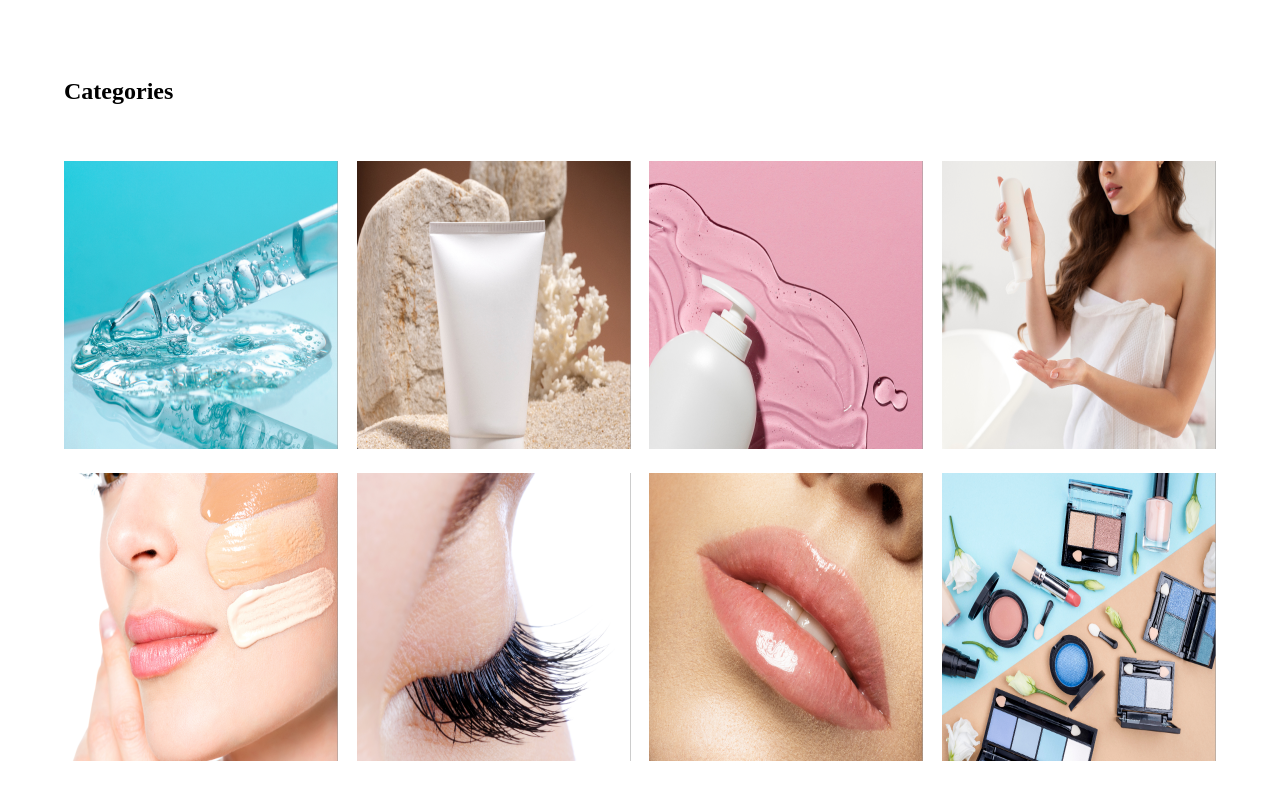
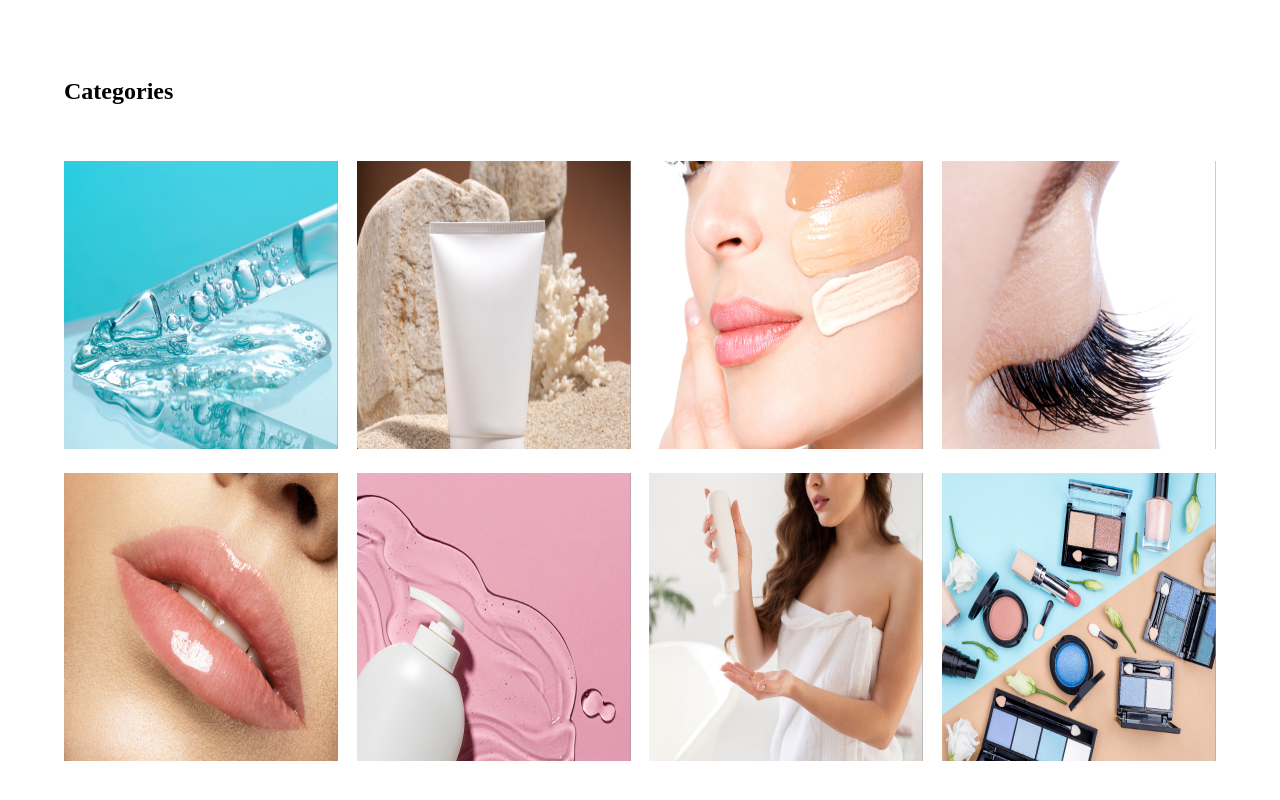
Before and after one commit to TEAM2-FORCE/force_fe, a React (Create React App) app: page / in a window 1280 px wide. Shown: the part 482-1282 px from the top of the page. Built offline with nearby package versions, Linux system fonts and the light colour scheme.

Commit message:
refactor: Home 코드 정리 및 CategorySection 파일로 내용 이동

```diff
--- /dev/null
+++ b/src/components/home/CategorySection.js
@@ -0,0 +1,83 @@
+import React from 'react'
+import { styled } from 'styled-components';
+import { useNavigate } from 'react-router-dom';
+import moisturizer from "../../img/Moisturizer.png";
+import suncare from "../../img/SunCare.png";
+import mask from "../../img/Mask.png";
+import eye from "../../img/Eye.png";
+import face from "../../img/Face.png";
+import lip from "../../img/Lip.png";
+import cleanser from "../../img/Cleanser.png";
+import all from "../../img/AllProducts.png";
+
+const CategorySection = ({whereTo, name}) => {
+  const navigate = useNavigate();
+  const goto = (where) => {
+    navigate(`/${where}`);
+  };
+  const imageMapping = {
+    moisturizer: moisturizer,
+    suncare: suncare,
+    mask: mask,
+    eye: eye,
+    face: face,
+    lip: lip,
+    cleanser: cleanser,
+    all: all,
+  };
+  return (
+    <>
+    <ImageWrapper onClick={() => goto(whereTo)}>
+    <Image src={imageMapping[whereTo]} alt="Image" />
+      <TextContainer>
+        <h3>{name}</h3>
+      </TextContainer>
+    </ImageWrapper>
+    </>
+  )
+}
+
+export default CategorySection;
+
+const ImageWrapper = styled.div`
+  position: relative;
+  display: inline-block; //인라인 블록을 해주어야 요소들끼리 겹치게 만들어줄 수 있음!!
+  width: 23.8%;
+  height: 48%;
+  color: white;
+  display: flex;
+  justify-content: center;
+  align-items: center;
+  border: none;
+  &:hover {
+    cursor: pointer;
+  }
+`;
+
+const Image = styled.img`
+  width: 100%;
+  height: 100%;
+  top: 0;
+  left: 0;
+  z-index: 1;
+  border: none;
+  &:hover {
+    cursor: pointer;
+    z-index: 0;
+  }
+`;
+
+const TextContainer = styled.div`
+  position: absolute;
+  width: 100%;
+  height: 100%;
+  color: white;
+  display: flex;
+  justify-content: center;
+  align-items: center;
+  background-color: rgba(0, 0, 0, 0.4);
+  color: white;
+  &:hover {
+    z-index: 2;
+  }
+`;
--- a/src/pages/Home.js
+++ b/src/pages/Home.js
@@ -4,25 +4,10 @@ import { Wrapper } from "../components/layout/common";
 import { Section } from "../components/layout/Layout";
 import Nav from "../components/layout/Nav";
 import Footer from "../components/layout/Footer";
-
 import about from "../img/about.png";
-import moisturizer from "../img/Moisturizer.png";
-import sunCare from "../img/SunCare.png";
-import mask from "../img/Mask.png";
-import eye from "../img/Eye.png";
-import face from "../img/Face.png";
-import lip from "../img/Lip.png";
-import cleanser from "../img/Cleanser.png";
-import allProducts from "../img/AllProducts.png";
-
-import { useNavigate } from "react-router-dom";
+import CategorySection from "../components/home/CategorySection";
 
 const Home = () => {
-  const navigate = useNavigate();
-  const goto = (where) => {
-    navigate(`/${where}`);
-  };
-
   return (
     <Wrapper>
       <Nav></Nav>
@@ -37,54 +22,14 @@ const Home = () => {
           </h2>
         </Category>
         <ImageSection>
-          <ImageWrapper onClick={() => goto("moisturizer")}>
-            <Image src={moisturizer} alt="Image" />
-            <TextContainer>
-              <h3>Moisturizer</h3>
-            </TextContainer>
-          </ImageWrapper>
-          <ImageWrapper onClick={() => goto("suncare")}>
-            <Image src={sunCare} alt="Image" />
-            <TextContainer>
-              <h3>Sun Care</h3>
-            </TextContainer>
-          </ImageWrapper>
-          <ImageWrapper onClick={() => goto("cleanser")}>
-            <Image src={cleanser} alt="Image" />
-            <TextContainer>
-              <h3>Cleanser</h3>
-            </TextContainer>
-          </ImageWrapper>
-          <ImageWrapper onClick={() => goto("masks")}>
-            <Image src={mask} alt="Image" />
-            <TextContainer>
-              <h3>Mask</h3>
-            </TextContainer>
-          </ImageWrapper>
-          <ImageWrapper onClick={() => goto("face")}>
-            <Image src={face} alt="Image" />
-            <TextContainer>
-              <h3>Face</h3>
-            </TextContainer>
-          </ImageWrapper>
-          <ImageWrapper onClick={() => goto("eye")}>
-            <Image src={eye} alt="Image" />
-            <TextContainer>
-              <h3>Eye</h3>
-            </TextContainer>
-          </ImageWrapper>
-          <ImageWrapper onClick={() => goto("lip")}>
-            <Image src={lip} alt="Image" />
-            <TextContainer>
-              <h3>Lip</h3>
-            </TextContainer>
-          </ImageWrapper>
-          <ImageWrapper onClick={() => goto("all")}>
-            <Image src={allProducts} alt="Image" />
-            <TextContainer>
-              <h3>All Products</h3>
-            </TextContainer>
-          </ImageWrapper>
+          <CategorySection whereTo="moisturizer" name="Moisturizer"/>
+          <CategorySection whereTo="suncare" name="Sun Care"/>
+          <CategorySection whereTo="face" name="Face"/>
+          <CategorySection whereTo="eye" name="Eye"/>
+          <CategorySection whereTo="lip" name="Lip"/>
+          <CategorySection whereTo="cleanser" name="Cleanser"/>
+          <CategorySection whereTo="mask" name="Masks"/>
+          <CategorySection whereTo="all" name="All"/>
         </ImageSection>
       </Section>
       <Footer></Footer>
@@ -119,49 +64,6 @@ const ImageSection = styled.div`
   margin-top: 0;
 `;
 
-const ImageWrapper = styled.div`
-  position: relative;
-  display: inline-block; //인라인 블록을 해주어야 요소들끼리 겹치게 만들어줄 수 있음!!
-  width: 23.8%;
-  height: 48%;
-  color: white;
-  display: flex;
-  justify-content: center;
-  align-items: center;
-  border: none;
-  &:hover {
-    cursor: pointer;
-  }
-`;
-
-const Image = styled.img`
-  width: 100%;
-  height: 100%;
-  top: 0;
-  left: 0;
-  z-index: 1;
-  border: none;
-  &:hover {
-    cursor: pointer;
-    z-index: 0;
-  }
-`;
-
-const TextContainer = styled.div`
-  position: absolute;
-  width: 100%;
-  height: 100%;
-  color: white;
-  display: flex;
-  justify-content: center;
-  align-items: center;
-  background-color: rgba(0, 0, 0, 0.4);
-  color: white;
-  &:hover {
-    z-index: 2;
-  }
-`;
-
 const Category = styled.div`
   align-self: flex-start;
   margin-left: 5%;
```
